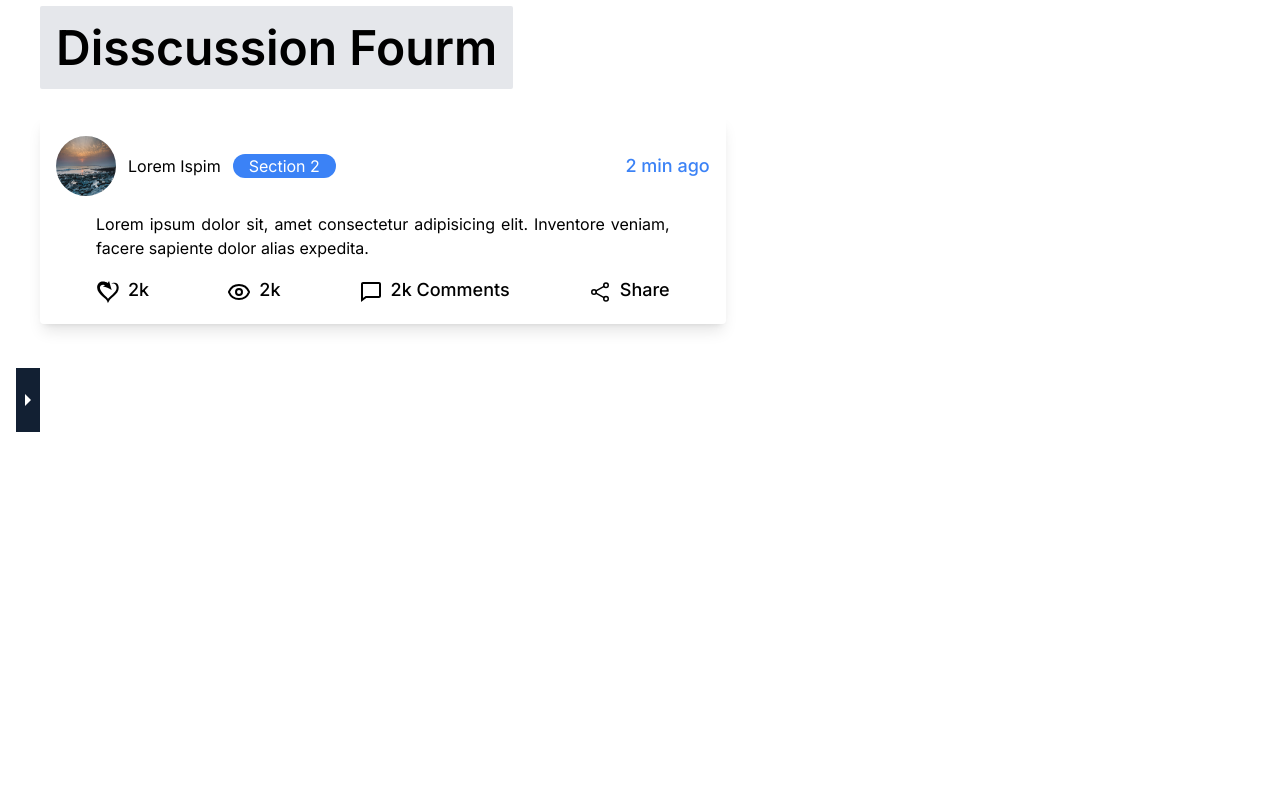
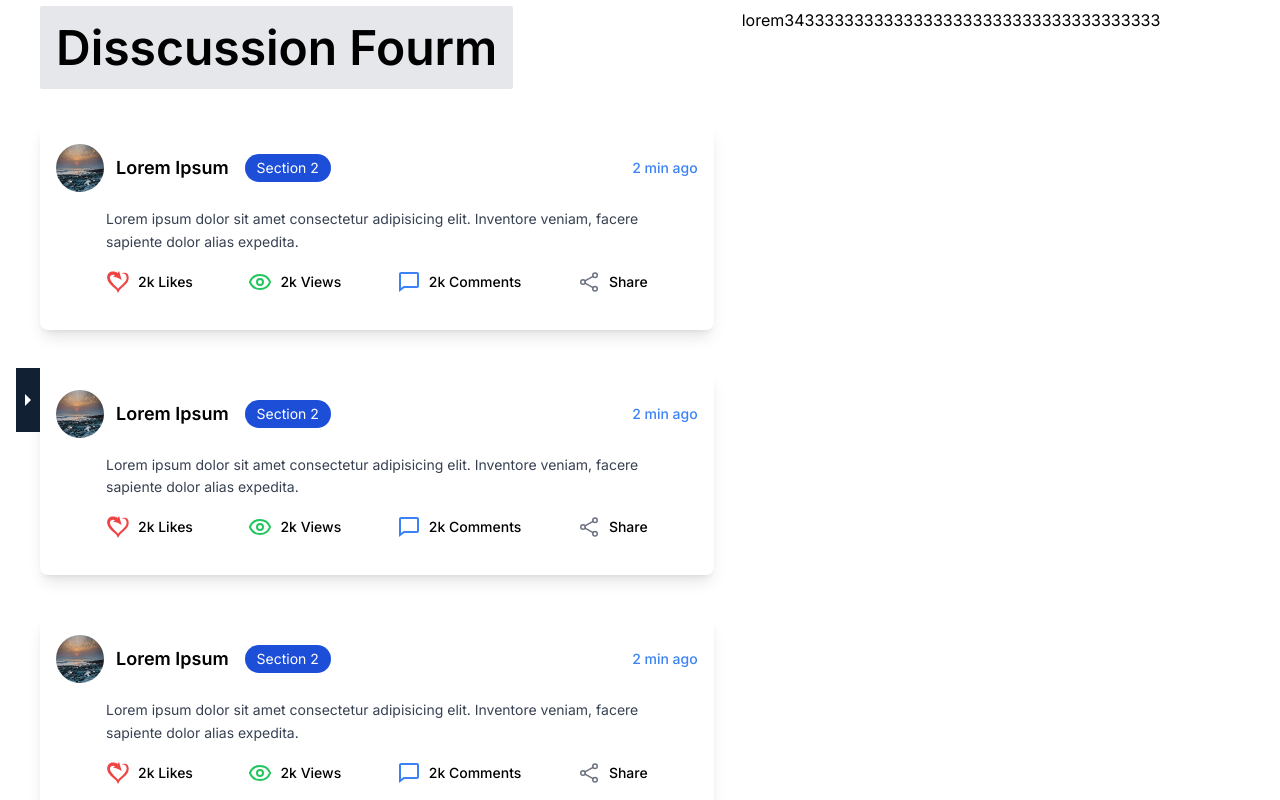
Before and after one commit to Chumki111/Nextjs-job-task, a Next.js app: page / in a window 1280 px wide. Shown: the top 800 px of the page. Built offline with nearby package versions, Linux system fonts and the light colour scheme.

Commit message:
card ready

```diff
--- a/src/app/page.js
+++ b/src/app/page.js
@@ -9,13 +9,23 @@ const Home = async() => {
   return (
     <div>
 
-      <div className="py-4">
+
+
+      <div className="grid grid-cols-1 lg:grid-cols-7 gap-7">
+        <div className="col-span-4">
+        <div className="py-4">
         <span className="text-3xl lg:text-5xl font-semibold bg-gray-200 px-4 py-3 rounded-sm">Disscussion Fourm</span>
       </div>
-
-      <div className="grid grid-cols-1 lg:grid-cols-7 mt-7">
-        <div className="col-span-4"><Card/></div>
-        <div className="col-span-3"></div>
+         <div className="flex flex-col mt-4">
+         <Card/>
+          <Card/>
+          <Card/>
+          <Card/>
+         </div>
+          </div>
+        <div className="col-span-3">
+          <p>lorem34333333333333333333333333333333333333</p>
+        </div>
       </div>
 
     </div>
--- a/src/components/Card.jsx
+++ b/src/components/Card.jsx
@@ -1,41 +1,91 @@
-import Image from "next/image"
-import image from '@/assets/Martin.jpg'
+// import Image from "next/image"
+// import image from '@/assets/Martin.jpg'
+// import { GiSelfLove } from "react-icons/gi";
+// import { LuEye } from "react-icons/lu";
+// import { BiComment } from "react-icons/bi";
+// import { IoShareSocialOutline } from "react-icons/io5";
+// const Card = () => {
+//   return (
+//     <div className="bg-[#ffff] lg:px-4 py-5 my-5 rounded space-y-4 shadow-lg">
+//     <div className="flex justify-between items-center px-2">
+//     <div className="flex items-center gap-3">
+
+//   <Image src={image} width={50} height={50} alt="martin" className="size-[50px] rounded-full" />
+
+//       <h2>Lorem Ispim</h2>
+//       <span className="bg-blue-700 text-white px-3 lg:px-4 py-0 rounded-xl">Section 2</span>
+//     </div>
+//     <p className="text-blue-500 font-medium text-lg">2 min ago</p>
+//     </div>
+//     <div className="px-5 lg:px-16 space-y-4">
+//     <p className="text-justify">Lorem ipsum dolor sit, amet consectetur adipisicing elit. Inventore veniam, facere sapiente dolor alias expedita.</p>
+//     <div className="flex justify-between items-center">
+//     <div className="flex items-end gap-2">
+// <GiSelfLove size={24}/><span className="text-lg font-medium">2k</span>
+//     </div>
+//     <div className="flex items-end gap-2">
+// <LuEye size={24}/><span className="text-lg font-medium">2k</span>
+//     </div>
+//     <div className="flex items-end gap-2">
+// <BiComment size={24}/><span className="text-lg font-medium">2k Comments</span>
+//     </div>
+//     <div className="flex items-end gap-2">
+// <IoShareSocialOutline size={24}/><span className="text-lg font-medium">Share</span>
+//     </div>
+//     </div>
+//     </div>
+//   </div>
+//   )
+// }
+
+// export default Card
+import Image from "next/image";
+import image from '@/assets/Martin.jpg';
 import { GiSelfLove } from "react-icons/gi";
 import { LuEye } from "react-icons/lu";
 import { BiComment } from "react-icons/bi";
 import { IoShareSocialOutline } from "react-icons/io5";
+
 const Card = () => {
   return (
-    <div className="bg-[#ffff] lg:px-4 py-5 rounded space-y-4 shadow-lg">
-    <div className="flex justify-between items-center">
+    <div className="bg-white py-5 my-5 rounded-lg shadow-lg">
+      <div className="flex justify-between items-center px-4">
         <div className="flex items-center gap-3">
-    <div className="">
-  <Image src={image} width={60} height={60} alt="martin" className="size-[60px] rounded-full" />
+          <div className="relative w-12 h-12 rounded-full overflow-hidden">
+            <Image src={image} layout="fill" alt="Martin" />
           </div>
-      <h2>Lorem Ispim</h2>
-      <span className="bg-blue-500 text-white px-3 lg:px-4 py-0 rounded-xl">Section 2</span>
+          <div className="flex gap-4">
+            <h2 className="text-lg font-semibold">Lorem Ipsum</h2>
+            <span className="bg-blue-700 text-white px-3 py-1 rounded-full text-sm">Section 2</span>
           </div>
-    <p className="text-blue-500 font-medium text-lg">2 min ago</p>
         </div>
-    <div className="px-3 lg:px-10 space-y-4">
-    <p className="text-justify">Lorem ipsum dolor sit, amet consectetur adipisicing elit. Inventore veniam, facere sapiente dolor alias expedita.</p>
-    <div className="flex justify-between items-center">
-    <div className="flex items-end gap-2">
-<GiSelfLove size={24}/><span className="text-lg font-medium">2k</span>
+        <p className="text-blue-500 font-medium text-sm">2 min ago</p>
       </div>
-    <div className="flex items-end gap-2">
-<LuEye size={24}/><span className="text-lg font-medium">2k</span>
+      <div className="px-4 lg:px-[66px] py-4">
+  <p className="text-sm text-gray-700 leading-relaxed">
+    Lorem ipsum dolor sit amet consectetur adipisicing elit. Inventore veniam, facere sapiente dolor alias expedita.
+  </p>
+  <div className="flex justify-between items-center mt-4">
+    <div className="flex items-center gap-2">
+      <GiSelfLove size={24} className="text-red-500" />
+      <span className="text-sm font-medium">2k <span className="hidden lg:inline">Likes</span></span>
     </div>
-    <div className="flex items-end gap-2">
-<BiComment size={24}/><span className="text-lg font-medium">2k Comments</span>
+    <div className="flex items-center gap-2">
+      <LuEye size={24} className="text-green-500" />
+      <span className="text-sm font-medium">2k <span className="hidden lg:inline">Views</span></span>
     </div>
-    <div className="flex items-end gap-2">
-<IoShareSocialOutline size={24}/><span className="text-lg font-medium">Share</span>
+    <div className="flex items-center gap-2">
+      <BiComment size={24} className="text-blue-500" />
+      <span className="text-sm font-medium">2k Comments</span>
+    </div>
+    <div className="flex items-center gap-2 justify-end"> {/* Aligning items to the right */}
+      <IoShareSocialOutline size={24} className="text-gray-500" />
+      <span className="text-sm font-medium">Share</span>
     </div>
   </div>
 </div>
     </div>
-  )
-}
+  );
+};
 
-export default Card
+export default Card;
--- a/src/components/Sidebar.jsx
+++ b/src/components/Sidebar.jsx
@@ -51,17 +51,21 @@ const Sidebar = ({ children }) => {
         </div>
 
       </div>
-      <div className="size-full min-h-screen bg-[#fff]">
-        {/* sidebar open and close button */}
-        {isOpen ? (
+      <div className="size-full min-h-screen">
+       <div className='bg-gray-400'>
+         {/* sidebar open and close button */}
+         {isOpen ? (
           <button className="fixed top-1/2 left-[260px] py-5 lg:left-[320px] transform -translate-y-1/2 bg-[#122033] text-white" onClick={closeSidebar}>
             <IoMdArrowDropright size={24} />
           </button>
         ) : (
-          <button className="fixed bg-[#122033] py-5 top-1/2 left-4 transform -translate-y-1/2 text-[#fff]" onClick={toggleSidebar}>
+          <div>
+            <button className="fixed bg-[#122033] py-5 top-1/2 left-4 transform -translate-y-1/2 text-[#fff]" onClick={toggleSidebar}>
             <IoMdArrowDropright size={24} />
           </button>
+            </div>
         )}
+       </div>
 
         {/* outlet - part  */}
         <div className=" p-2 md:px-10">{children}</div>
```
Lines whose indentation alone changed are shown as unchanged.
